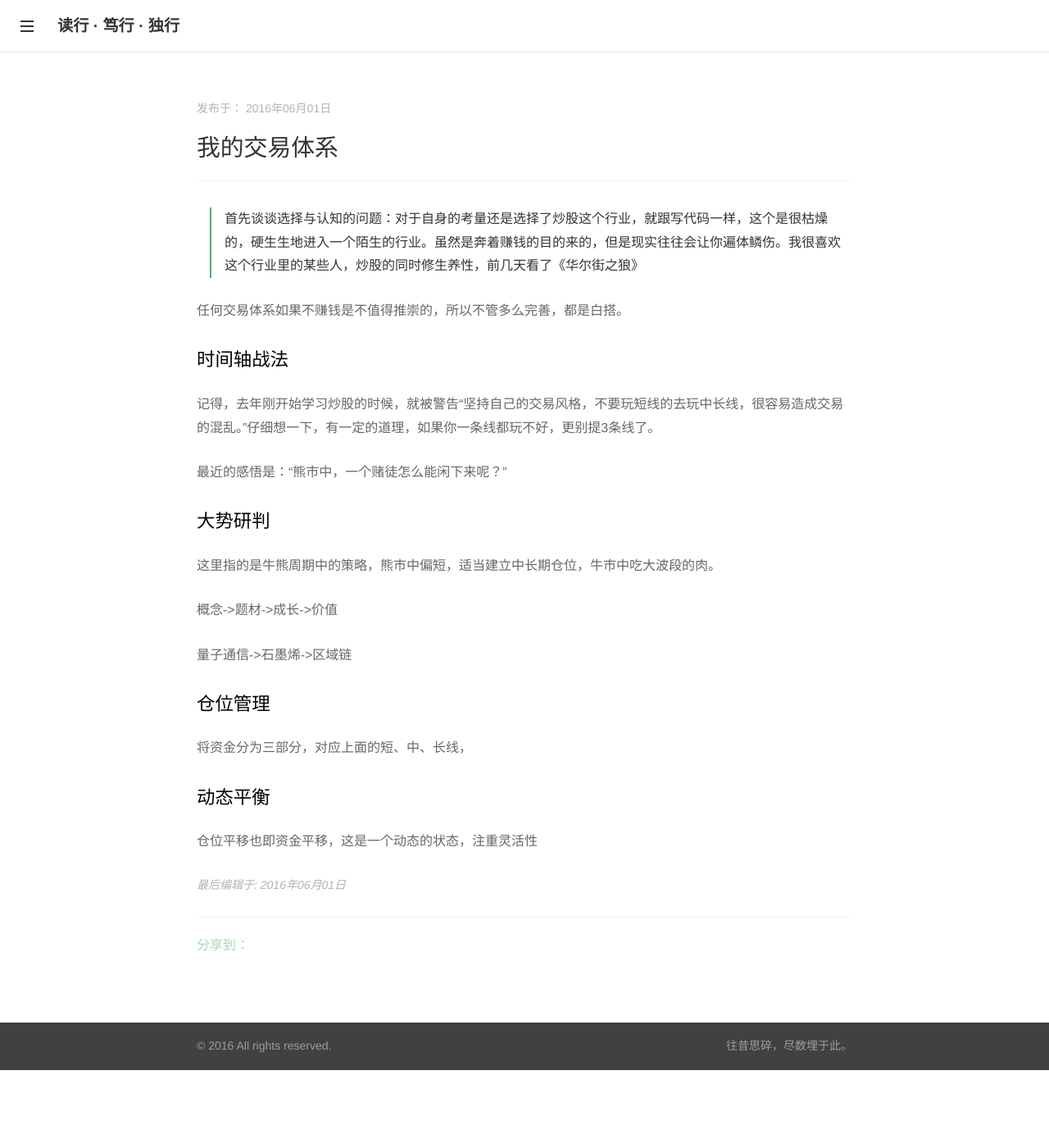
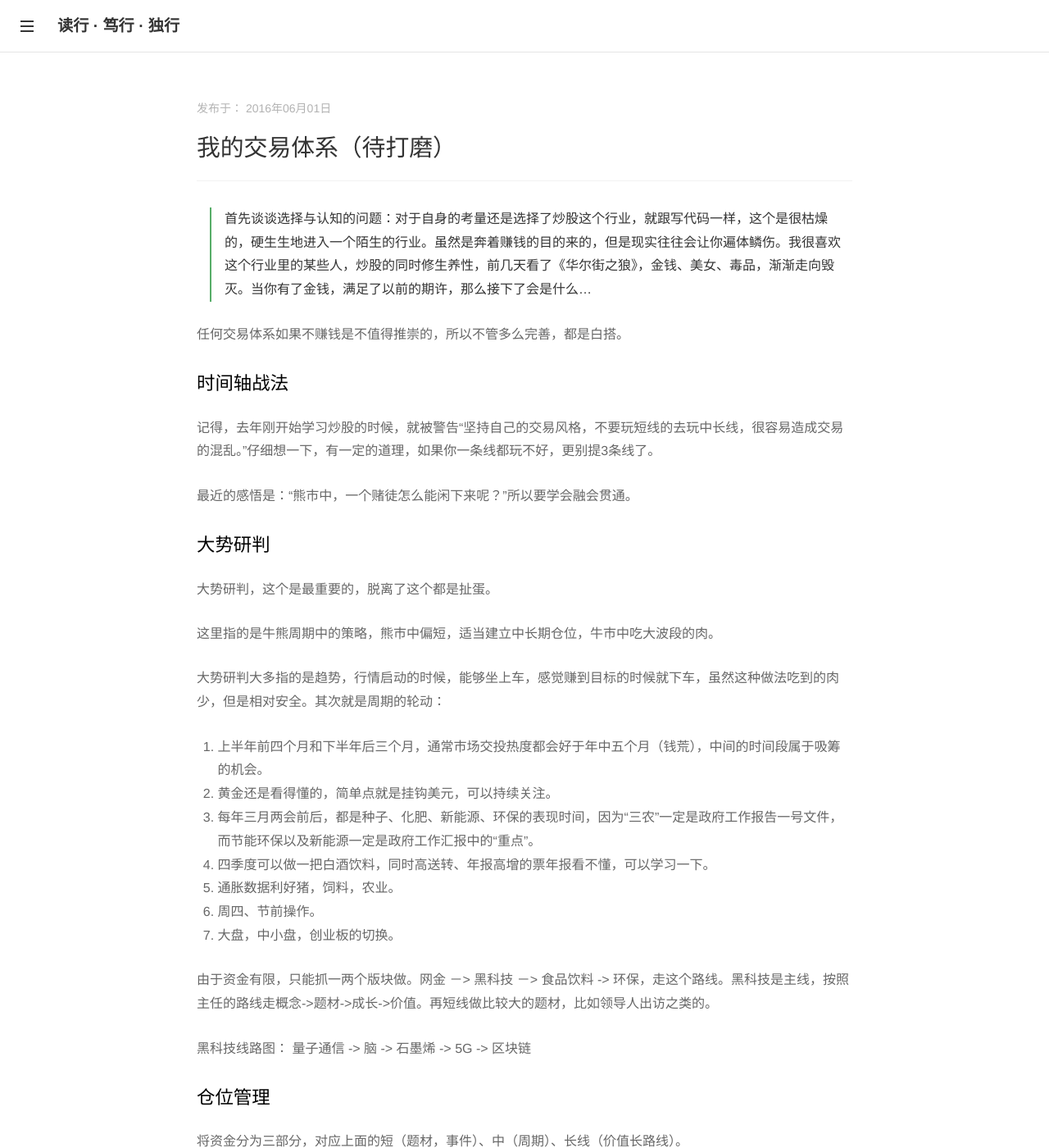
Before and after one commit to mizhdi/blog, a Jekyll site: the page built from _posts/2016/2016-06-01-my-trade-system.markdown, in a window 1280 px wide and 1400 px high. Shown: the whole window at 82% size. Built offline with Jekyll 4.4.1, drawn with Linux system fonts in a browser that asks for light colours; comment, search, counter and statistics services are not loaded; some of the changed text lies outside the part shown.

Commit message:
add post

```diff
--- a/_posts/2016/2016-06-01-my-trade-system.markdown
+++ b/_posts/2016/2016-06-01-my-trade-system.markdown
@@ -1,14 +1,13 @@
 ---
 layout: post
-title: '我的交易体系'
+title: '我的交易体系（待打磨）'
 date: '2016-06-01 16:02'
 category: Wealth
 last-modified: '2016-06-01 16:55'
 lock         : true
 ---
 
-> 首先谈谈选择与认知的问题：对于自身的考量还是选择了炒股这个行业，就跟写代码一样，这个是很枯燥的，硬生生地进入一个陌生的行业。虽然是奔着赚钱的目的来的，但是现实往往会让你遍体鳞伤。我很喜欢这个行业里的某些人，炒股的同时修生养性，前几天看了《华尔街之狼》
-
+> 首先谈谈选择与认知的问题：对于自身的考量还是选择了炒股这个行业，就跟写代码一样，这个是很枯燥的，硬生生地进入一个陌生的行业。虽然是奔着赚钱的目的来的，但是现实往往会让你遍体鳞伤。我很喜欢这个行业里的某些人，炒股的同时修生养性，前几天看了《华尔街之狼》，金钱、美女、毒品，渐渐走向毁灭。当你有了金钱，满足了以前的期许，那么接下了会是什么...
 
 任何交易体系如果不赚钱是不值得推崇的，所以不管多么完善，都是白搭。
 
@@ -16,20 +15,56 @@ lock         : true
 
 记得，去年刚开始学习炒股的时候，就被警告“坚持自己的交易风格，不要玩短线的去玩中长线，很容易造成交易的混乱。”仔细想一下，有一定的道理，如果你一条线都玩不好，更别提3条线了。
 
-最近的感悟是：“熊市中，一个赌徒怎么能闲下来呢？”
+最近的感悟是：“熊市中，一个赌徒怎么能闲下来呢？”所以要学会融会贯通。
 
 #### 大势研判
 
+大势研判，这个是最重要的，脱离了这个都是扯蛋。
+
 这里指的是牛熊周期中的策略，熊市中偏短，适当建立中长期仓位，牛市中吃大波段的肉。
 
-概念->题材->成长->价值
+大势研判大多指的是趋势，行情启动的时候，能够坐上车，感觉赚到目标的时候就下车，虽然这种做法吃到的肉少，但是相对安全。其次就是周期的轮动：
 
-量子通信->石墨烯->区域链
+1. 上半年前四个月和下半年后三个月，通常市场交投热度都会好于年中五个月（钱荒），中间的时间段属于吸筹的机会。
+2. 黄金还是看得懂的，简单点就是挂钩美元，可以持续关注。
+3. 每年三月两会前后，都是种子、化肥、新能源、环保的表现时间，因为“三农”一定是政府工作报告一号文件，而节能环保以及新能源一定是政府工作汇报中的“重点”。
+4. 四季度可以做一把白酒饮料，同时高送转、年报高增的票年报看不懂，可以学习一下。
+5. 通胀数据利好猪，饲料，农业。
+6. 周四、节前操作。
+7. 大盘，中小盘，创业板的切换。
+
+由于资金有限，只能抓一两个版块做。网金 －> 黑科技 －> 食品饮料 -> 环保，走这个路线。黑科技是主线，按照主任的路线走概念->题材->成长->价值。再短线做比较大的题材，比如领导人出访之类的。
+
+黑科技线路图：
+量子通信 -> 脑 -> 石墨烯 -> 5G -> 区块链
 
 #### 仓位管理
 
-将资金分为三部分，对应上面的短、中、长线，
+将资金分为三部分，对应上面的短（题材，事件）、中（周期）、长线（价值长路线）。
+
+最简单的做法，就是多开几个券商的帐户，做中长线和短线帐户，免得控制不住一把梭哈。
+
+1/3试仓，获利的时候再做第二波1／2稳健仓，主升阶段再加1／6追涨仓，获利一旦达预期，开始逆着顺序减仓。
+
+点位按照利弗莫尔的中枢点策略，配合技术层面的判断。
+
+其实不能准确做到3分开，这个只是一个大的概念，比如长线中肯定是做高抛低吸，降低持仓成本。又比如在熊市中都是打一枪就跑的节奏，用2成仓，赚了就跑。
+
+关于止损位，获利预期决定你的止损位，分别为3%，5%，10%。做功课能提高你的止损位，但是开仓时一定要设置止损位，严格按照操作。
+
+#### 技术面
+
+准备去k线化，因为技术面有滞后性，每次去看盘的时候，压根看不出来走势，而且往往k线被市场整的很乱。那么技术面该用在什么地方？
+
+1. KDJ在选股的时候看看超买超卖就行了。
+2. MACD还是比较重要的。
+3. 均线做为支撑线和压力线。
+4. 量能博弈。
 
 #### 动态平衡
 
-仓位平移也即资金平移，这是一个动态的状态，注重灵活性
+仓位的动态平衡，比如在熊市中虽然这个短线帐户满仓，单是总体的仓位我只有1/3。
+
+资金的动态平衡，注重市场，什么样的市场做什么样的交易，看图中，资金下沉和上浮，也即仓位的动态平衡，这是一个动态的状态，注重灵活性。
+
+动静结合，不可能追逐大资金的方向，只有坚守几个版块，在其中来回平移。
```
Also changed, not shown: 8 other files.
